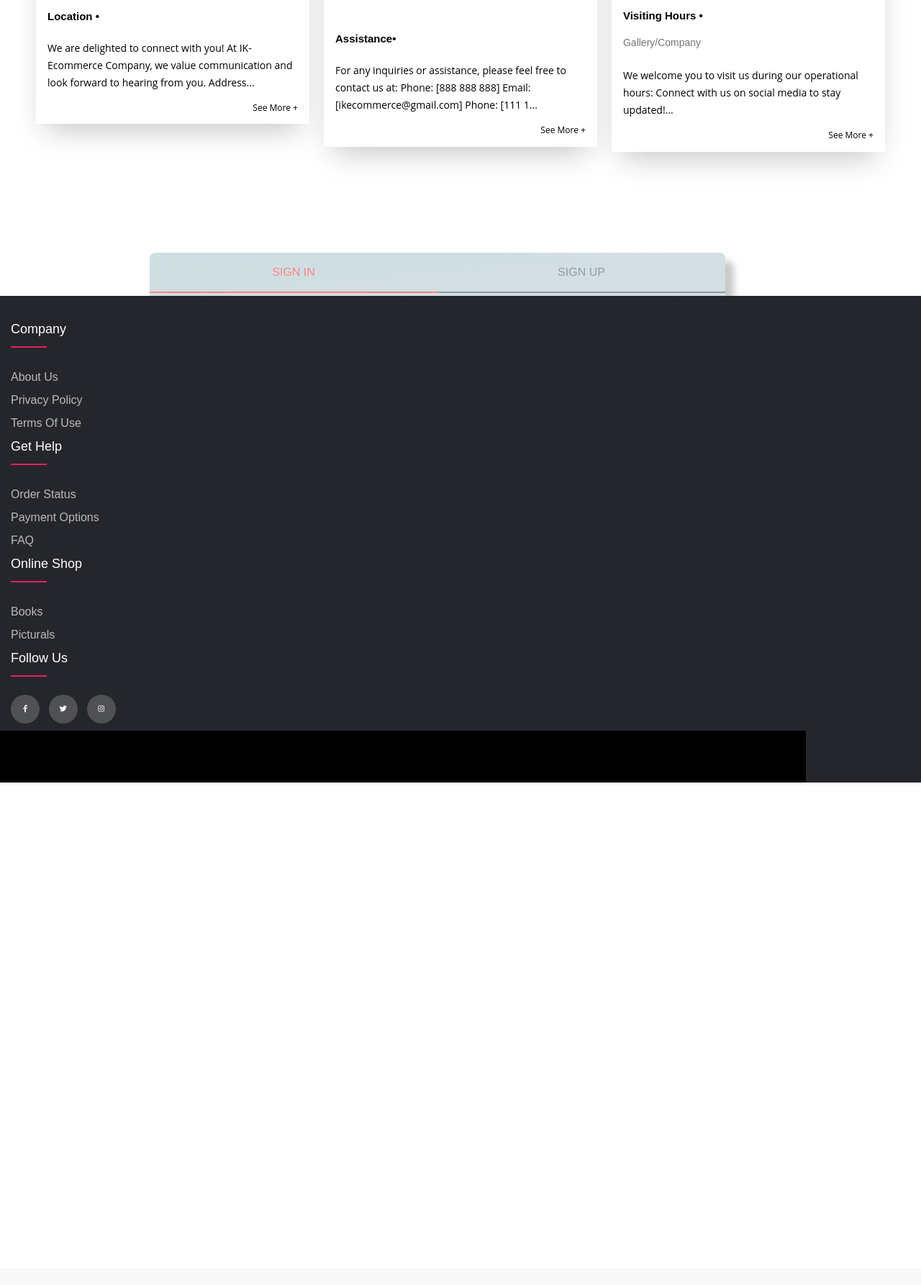
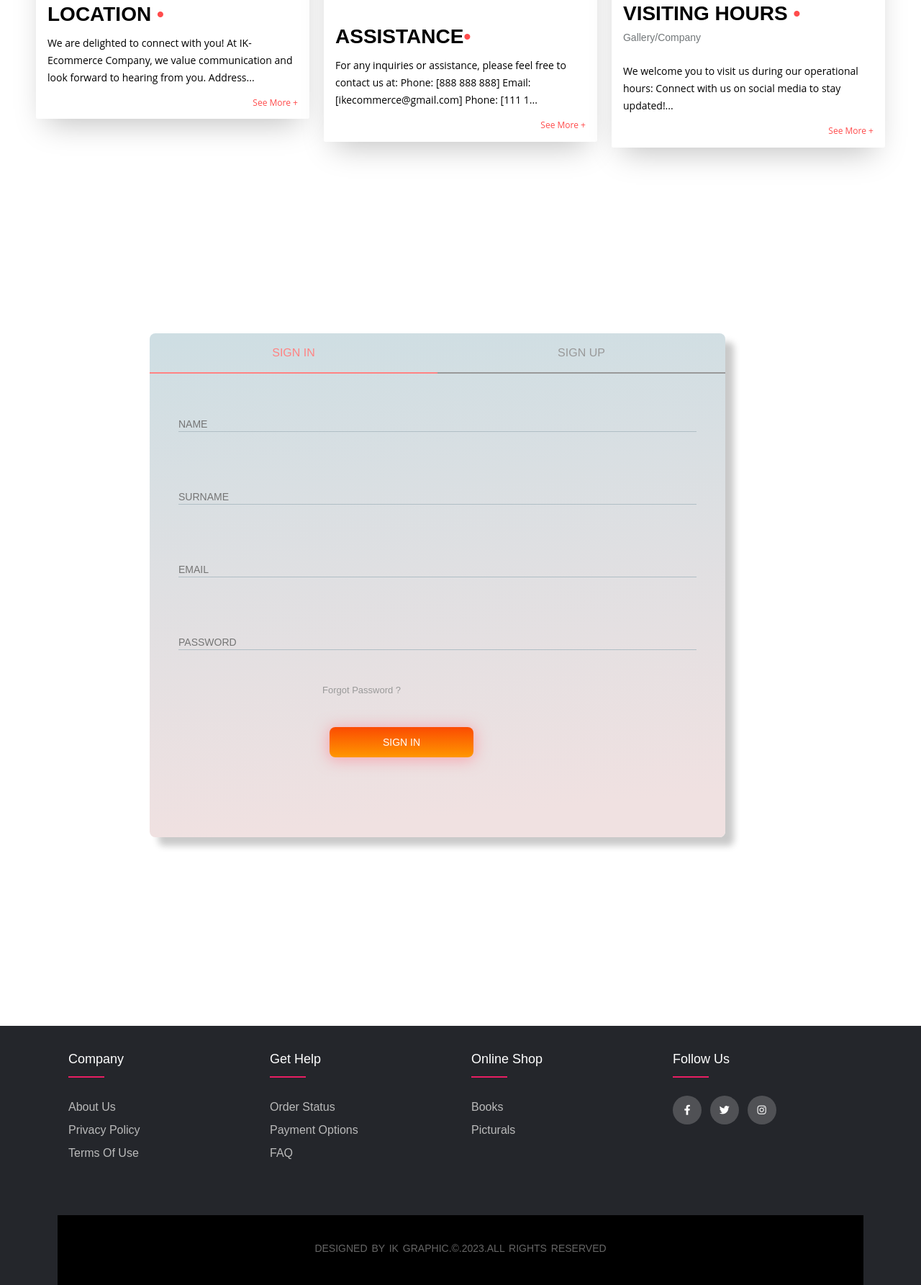
Before and after one commit to donjetaramadani/eCommerce, a PHP site: page /contactus.html in a window 1280 px wide. Shown: the part 1261-3046 px from the top of the page at 72% size. Before the commit the page ends 2348 px from the top, so only its background shows below. Run offline with PHP 8.4, Linux system fonts and the light colour scheme; some libraries are stand-ins or nearby versions; some web fonts are replaced.

Commit message:
Contact-style Final

```diff
--- a/contactus.css
+++ b/contactus.css
@@ -1,6 +1,9 @@
-html {
+html,
+body {
   font-size: 62.5%;
-
+  height: 100%;
+  margin: 0;
+  padding: 0;
 }
 
 * {
@@ -18,17 +21,37 @@ html {
   overscroll-behavior: none;
   touch-action: pan-x;
   margin: 0;
-    padding-bottom: 100px;
   display: flex;
   flex-direction: column;
   min-height: 100vh;
 
 }
 
+html {
+  height: 100%;
+  box-sizing: border-box;
+}
+
+body {
+  margin: 0;
+  padding: 0;
+  height: 100%;
+  display: flex;
+  flex-direction: column;
+}
+
+header,
+main {
+  flex: 1;
+}
+.page-wrapper {
+  display: flex;
+  flex-direction: column;
+  min-height: 100vh;
+}
 
 .header-logo {
   padding: 1rem;
-
 }
 
 .header-logo img {
@@ -91,47 +113,58 @@ html {
   width: 100%;
 }
 
-
-
 .bkg-layer{
   display: flex;
   flex-direction: column;
   justify-content: space-between;
 }
 
-
-
-  /*.content{
-    padding-bottom: 60px;
-  }*/
-
-  .main-content{
-    margin-bottom: 60px;
-  }
-
-  .site-content{
+.content{
   flex: 1;
 }
 
-  .footer p {
-    margin: 0;
+.container{
+  max-width: 1170px;/*1170*/
+  margin: auto/*20px 50px 0px 50px*/;
+  bottom: 0;
+  left: 0;
+  right:0;
+  height: auto;
+  width: 100vw;
+  padding-top: 40px;
 }
 
+.row{
+  display: flex;
+  flex-wrap: wrap;
+}
 
-
+ul{
+  list-style: none;
+}
 
 .footer{
   background-color: #24262b;
-    padding: 20px 0px 0px 0px;
+  padding: 20px 0;
   position: relative;
   width: 100%;
+  display: flex;
+  justify-content: flex-end;
+  flex-wrap: wrap;
+  margin-top: 1020px;
+  flex-shrink: 0;
+  color: #ffffff;
+  text-align: center;
 }
+
 .footer-col{
-    width: 25%;/*e 1 nalte e 2 djathet e 3 poshte e 4 majte*/
+  width: 25%;
   /*padding: 30px 0px 30px 0px;*/
   padding: 0 15px;
   box-sizing: border-box;
+  text-align: left;
 }
+
 .footer-col h4{
   font-size: 18px;
   color: #ffffff;
@@ -177,27 +216,35 @@ html {
   line-height: 40px;
   border-radius: 50%;
   color: #ffffff;
+  font-size: 14px;
   transition: all 0.5s ease;
 }
+
 .footer-col .social-links a:hover{
   color: #24262b;
   background-color: #ffffff;
 }
+
 .footer-bottom{
   position: relative;
   background:#000;
   width:100%;
-    padding: 20px 0px 20px 0px;/*e 1 nalte e 2 djathet e 3 poshte e 4 majte*/
+  padding: 30px 0px 35px 0px;/*e 1 nalte e 2 djathet e 3 poshte e 4 majte*/
   text-align: center;
-    bottom: 0;
+
   left: 0;
   z-index: 9999;
+  flex-shrink: 0;
+  margin-top: 70px;
+  margin-bottom: -20px;
 }
+
 .footer-bottom p{
 font-size: 14px;
 word-spacing: 2px;
 text-transform: capitalize;
 }
+
 .footer-bottom span{
   text-transform: uppercase;
   opacity: .4;
@@ -848,26 +897,19 @@ html {
   }
 }
 
-
-
-
-
-
 .cont_principal {
   position: absolute;
   width: 100%;
   height: 100%;
-/* Rectangle 3:
-background-image: linear-gradient(-87deg, #F2F5F6 0%, #DDE5E8 100%);*/
 }
 
 .cont_centrar {
   position: absolute;
   width: 400px;
   left:50%;
-  top:50%;
+  top:160%;
   margin-left: -160px;
-  margin-top: -160px;
+  margin-top: -40px;
 }
 
 .cont_centrar {
@@ -984,12 +1021,8 @@ position: relative;
   float: left;
   transition: all 0.5s;
 }
-.cont_btn {
-  position: relative;
-  float: left;
-}
 
-.btn_sign {
+.btn-7 {
   background: rgba(255,64,88,0.74);
   box-shadow: 0px 2px 20px 2px rgba(255,114,132,0.50);
   border-radius: 8px;
@@ -1003,7 +1036,87 @@ position: relative;
   margin-top: 20px;
   margin-bottom: 20px;
   cursor: pointer;
+  width: 200px; /* Adjust the width as needed */
+  margin: 35px auto 0 250px;
 }
+
+.btn-7 {
+  background: linear-gradient(0deg, rgba(255,151,0,1) 0%, rgba(251,75,2,1) 100%);
+  line-height: 42px;
+  padding: 0;
+  border: none;
+}
+
+.btn-7 span {
+  position: relative;
+  display: block;
+  width: 100%;
+  height: 100%;
+}
+
+.btn-7:before,
+.btn-7:after {
+  position: absolute;
+  content: "";
+  right: 0;
+  bottom: 0;
+  background: rgba(251,75,2,1);
+  box-shadow: -7px -7px 20px 0px rgba(255,255,255,.9), -4px -4px 5px 0px rgba(255,255,255,.9), 7px 7px 20px 0px rgba(0,0,0,.2), 4px 4px 5px 0px rgba(0,0,0,.3);
+  transition: all 0.3s ease;
+}
+
+.btn-7:before {
+  height: 0%;
+  width: 2px;
+}
+
+.btn-7:after {
+  width: 0%;
+  height: 2px;
+}
+
+.btn-7:hover {
+  color: rgba(251,75,2,1);
+  background: transparent;
+}
+
+.btn-7:hover:before {
+  height: 100%;
+}
+
+.btn-7:hover:after {
+  width: 100%;
+}
+
+.btn-7 span:before,
+.btn-7 span:after {
+  position: absolute;
+  content: "";
+  left: 0;
+  top: 0;
+  background: rgba(251,75,2,1);
+  box-shadow:-7px -7px 20px 0px rgba(255,255,255,.9), -4px -4px 5px 0px rgba(255,255,255,.9), 7px 7px 20px 0px rgba(0,0,0,.2), 4px 4px 5px 0px rgba(0,0,0,.3);
+  transition: all 0.3s ease;
+}
+
+.btn-7 span:before {
+  width: 2px;
+  height: 0%;
+}
+
+.btn-7 span:after {
+  height: 2px;
+  width: 0%;
+}
+
+.btn-7 span:hover:before {
+  height: 100%;
+}
+
+.btn-7 span:hover:after {
+  width: 100%;
+}
+
 
 .terms_and_cons {
   width: 70%;
@@ -1075,13 +1186,17 @@ img {
   width: 100%;
 }
 
-
 .main {
   max-width: 1200px;
   margin: 0 auto;
 }
 
-
+.card_title {
+  font-family: var(--title-font);
+  font-size: 28px;
+  line-height: 24px;
+  text-transform: uppercase;
+}
 
 .card_text p {
   font-family: var(--body-font);
@@ -1089,13 +1204,15 @@ img {
   line-height: 24px;
 }
 
+.orange {
+  color: var(--orange);
+}
 
 .note-sm {
   color: var(--grey);
   font-family: var(--title-font);
   font-size: 14px;
 }
-
 
 .cards {
   align-items: start;
```
Also changed, not shown: other parts of contactus.css (+71 -55 lines). Lines whose indentation alone changed are shown as unchanged.
